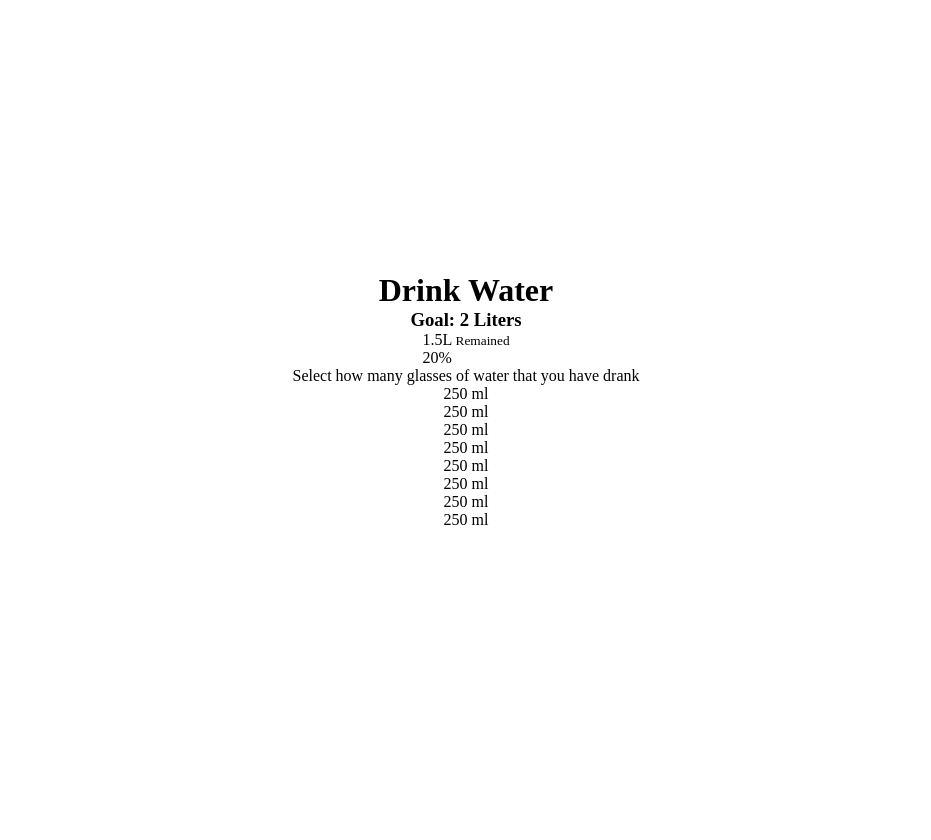
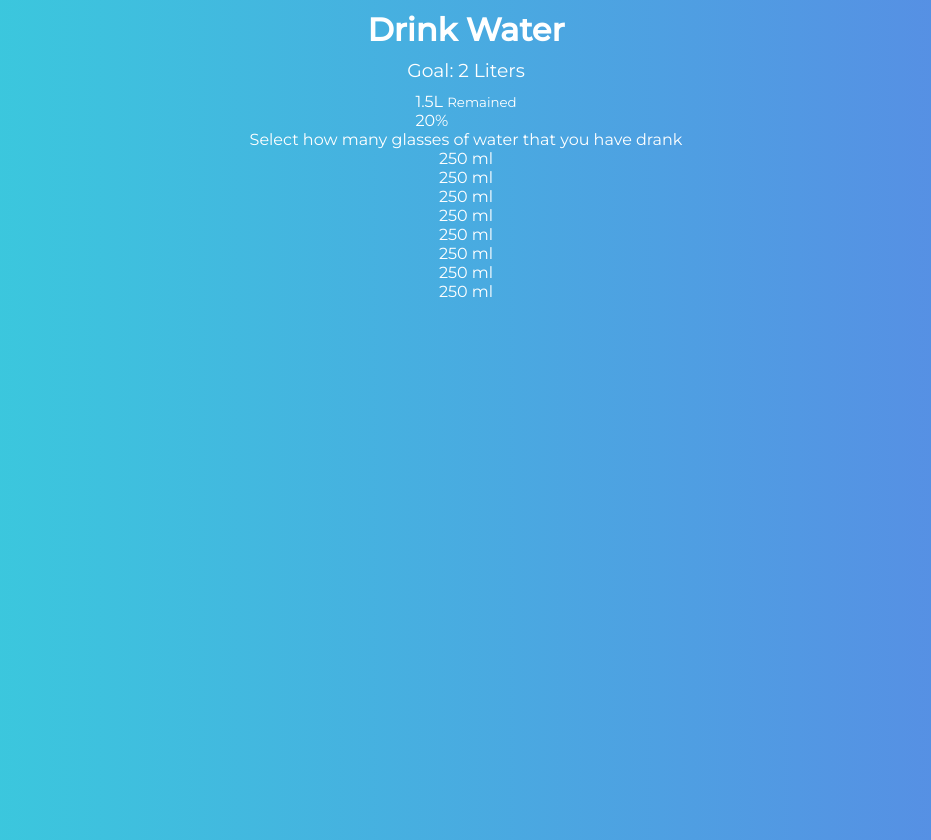
Before and after one commit to BoraKlara/Drink-water, a plain HTML site: page index.html in a window 1280 px wide. Shown: the whole page, without its empty margins (174-1105 px from the left). Before the commit the page ends 800 px from the top, so only its background shows below. Drawn offline with Linux system fonts and the light colour scheme.

Commit message:
add style

```diff
--- a/style.css
+++ b/style.css
@@ -1,12 +1,33 @@
+@import url('https://fonts.googleapis.com/css2?family=Montserrat:wght@200;400;500&display=swap');
+
+
+
 *{
     margin:0;
     box-sizing: border-box;
 }
 
 body{
+    font-family: 'Montserrat', sans-serif ;
+/*     background-color: #3494e4; */
+     background: #36d1dc;
+  background: -webkit-linear-gradient(to right, #36d1dc, #5b86e5); /* Chrome 10-25, Safari 5.1-6 */
+  background: linear-gradient(to right, #36d1dc, #5b86e5);
+    color: #fff;
     display: flex;
     flex-direction: column;
-    justify-content: center;
-    align-items: center;
+
+     align-items: center;
     height: 100vh;
+    margin-bottom: 40px;
 }
+
+h1{
+    margin: 10px 0 0;
+
+}
+
+h3{
+    font-weight: 400;
+    margin: 10px 0;
+}
```
